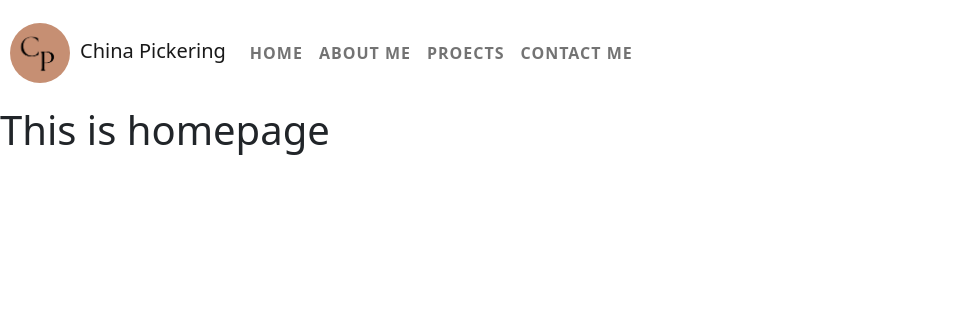
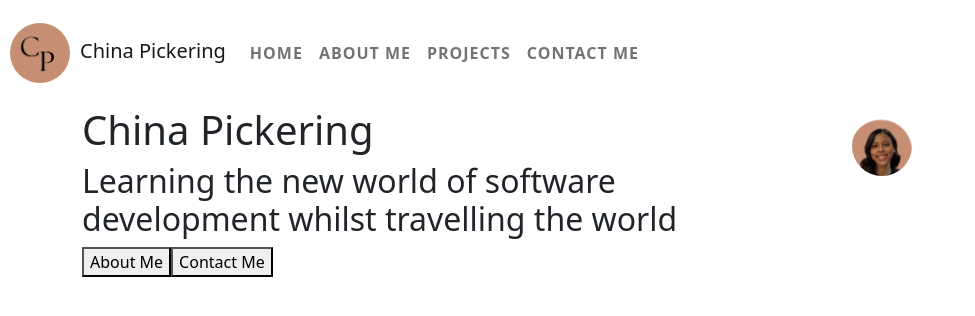
Before and after one commit to chinapicke/main_portfolio, a React (Create React App) app in the folder reactapps/: page / in a window 1280 px wide. Shown: the top 316 px of the page, without its empty margins (0-975 px from the left). Built offline with nearby package versions, Linux system fonts and the light colour scheme.

Commit message:
added some HTML to homepage, about and project pages

```diff
--- a/reactapps/src/pages/AboutMe.js
+++ b/reactapps/src/pages/AboutMe.js
@@ -1,8 +1,24 @@
 import React from 'react'
+import Container from 'react-bootstrap/Container';
+import Row from 'react-bootstrap/Row';
+import Col from 'react-bootstrap/Col';
 
 function AboutMe() {
   return (
-    <h1>This is about page </h1>
+    <Row>
+    <Col sm={4} className='skills'>
+        <h3>Skills</h3>
+        <ul>
+            <li>HTML</li>
+            <li>CSS</li>
+            <li>JavaScript</li>
+            <li>node.js</li>
+            <li>jQuery</li>
+            <li>React</li>
+            <li>bootstrap</li>
+        </ul>
+    </Col>
+  </Row>
   )
 }
 
--- a/reactapps/src/pages/Header.js
+++ b/reactapps/src/pages/Header.js
@@ -1,11 +1,8 @@
 import React from 'react'
-// import Container from 'react-bootstrap/Container';
-// import Navbar from 'react-bootstrap/Navbar';
-import { NavLink } from 'react-router-dom'
 import "../styles/Header.css";
 import mylogo from './myLogo.png';
 import 'bootstrap/dist/css/bootstrap.css'
-import { Nav, Navbar, NavDropdown } from 'react-bootstrap'
+import { Nav, Navbar } from 'react-bootstrap'
 
 
 
@@ -19,12 +16,12 @@ function Header() {
                     China Pickering
                 </Navbar.Brand>
 
-                <Navbar.Toggle className="coloring" />
-                <Navbar.Collapse>
+                <Navbar.Toggle className="menuDropdown" />
+                <Navbar.Collapse >
                     <Nav className= 'nav-item'>
                         <Nav.Link className= 'nav-links' href="/">Home</Nav.Link>
                         <Nav.Link className= 'nav-links' href="aboutme">About Me</Nav.Link>
-                        <Nav.Link className= 'nav-links' href="projects">Proects</Nav.Link>
+                        <Nav.Link className= 'nav-links' href="projects">Projects</Nav.Link>
                         <Nav.Link className= 'nav-links' href="contactme">Contact Me</Nav.Link>
                     </Nav>
                 </Navbar.Collapse>
--- a/reactapps/src/pages/Homepage.js
+++ b/reactapps/src/pages/Homepage.js
@@ -1,9 +1,28 @@
 import React from 'react'
+import Container from 'react-bootstrap/Container';
+import Row from 'react-bootstrap/Row';
+import Col from 'react-bootstrap/Col';
+import MyPicture from './me.png';
 
-function homepage() {
+function Homepage() {
   return (
-    <h1>This is homepage</h1>
+    <div className='heroBanner'>
+       <Container>
+      <Row>
+        <Col sm={8} className='heroInfo'>
+            <h1 className='name'>China Pickering</h1>
+            <h2>Learning the new world of software development whilst travelling the world</h2>
+            <button>About Me</button>
+            <button>Contact Me</button>
+        </Col>
+        <Col sm={4} className='heroPicture'>
+            <img src={MyPicture} />
+        </Col>
+      </Row>
+      </Container>
+
+    </div>
   )
 }
 
-export default homepage
+export default Homepage
--- a/reactapps/src/pages/Projects.js
+++ b/reactapps/src/pages/Projects.js
@@ -1,9 +1,35 @@
 import React from 'react'
+import Card from 'react-bootstrap/Card';
+import Col from 'react-bootstrap/Col';
+import Row from 'react-bootstrap/Row';
+
 
 function Projects() {
-  return (
-    <h1>This is projects page</h1>
-  )
+    return (
+        <div className="projectsAll">
+            <div className="projectsTitle">
+                <h1>Projects</h1>
+                <p>Here are a few of the projects that have been create based on the client's requirements and design ideas</p>
+            </div>
+            <Row xs={1} md={2} className="g-4">
+                {Array.from({ length: 4 }).map((_, idx) => (
+                    <Col>
+                        <Card>
+                            <Card.Img variant="top" src="holder.js/100px160" />
+                            <Card.Body>
+                                <Card.Title>Card title</Card.Title>
+                                <Card.Text>
+                                    This is a longer card with supporting text below as a natural
+                                    lead-in to additional content. This content is a little bit
+                                    longer.
+                                </Card.Text>
+                            </Card.Body>
+                        </Card>
+                    </Col>
+                ))}
+            </Row>
+        </div >
+    )
 }
 
 export default Projects
```
Also changed, not shown: reactapps/src/styles/Header.css (+0 -34 lines), reactapps/src/pages/me.png (added).
